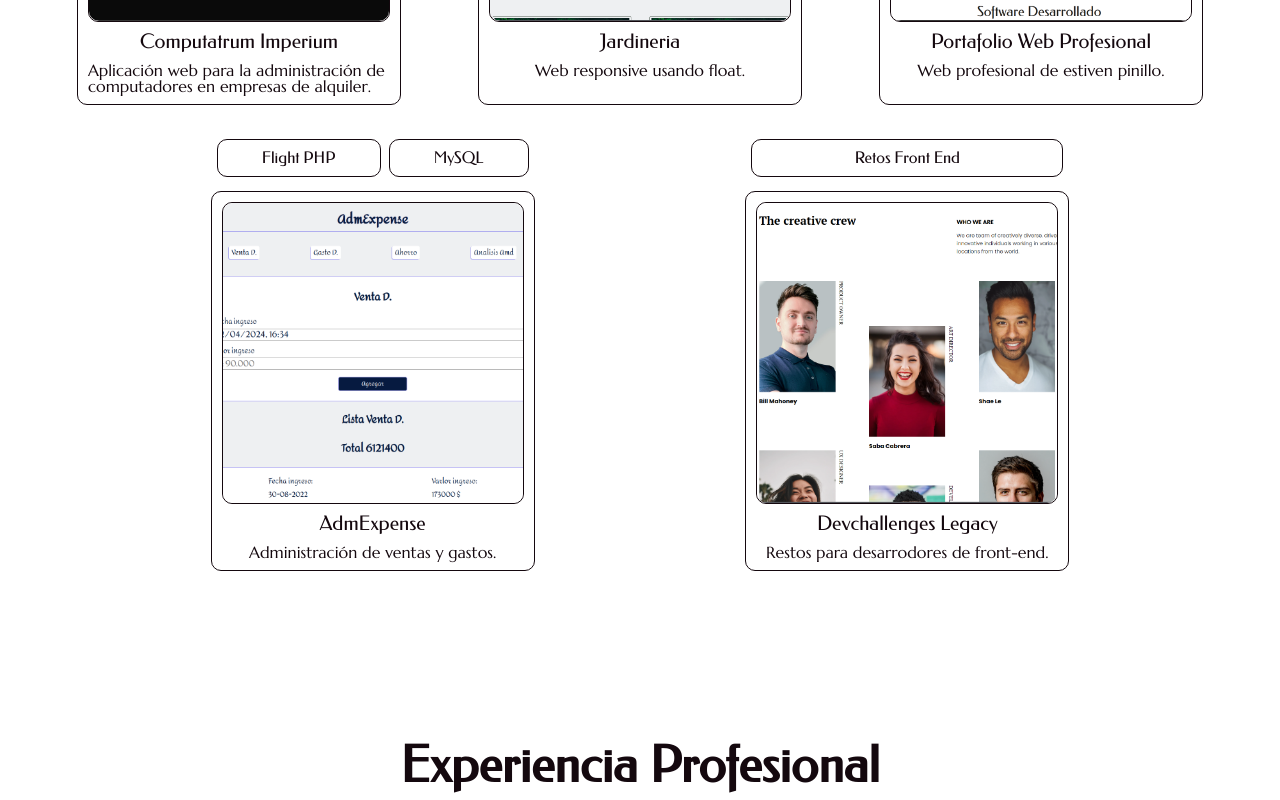
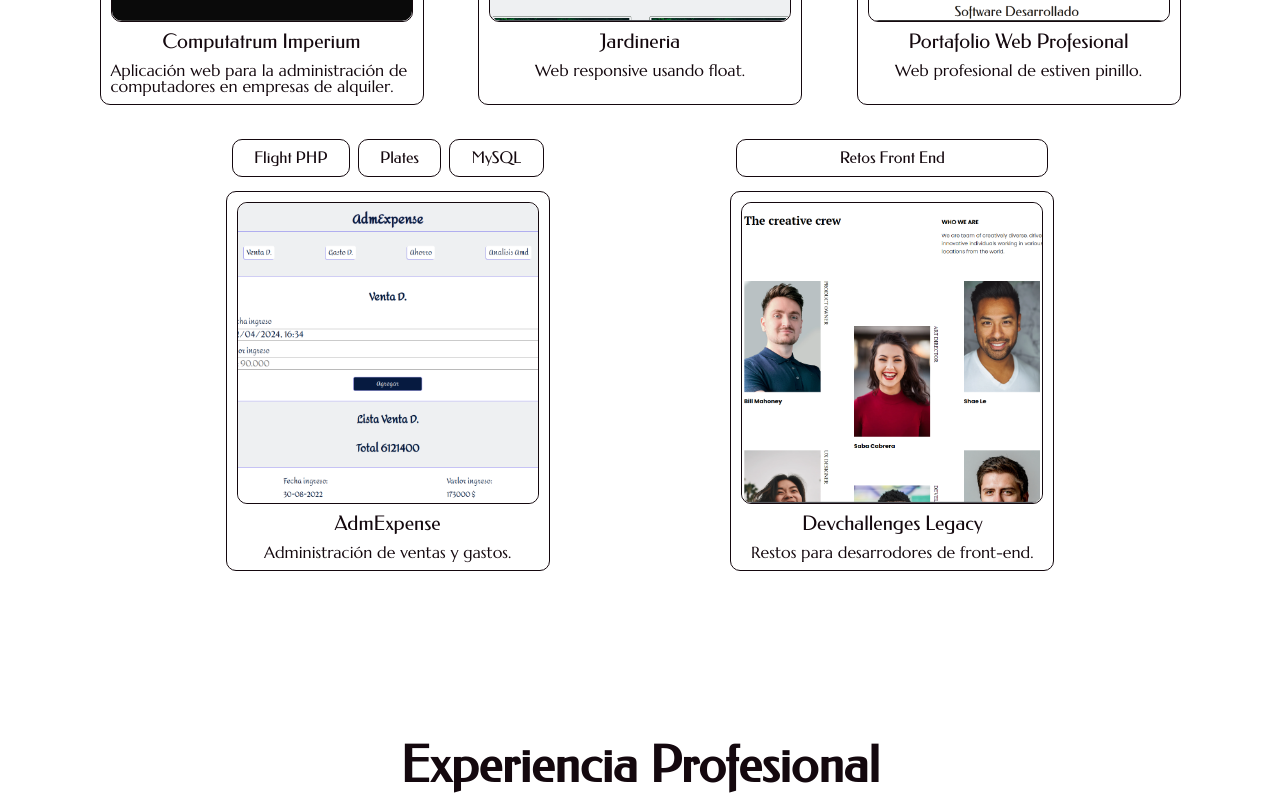
Before and after one commit to EstivenPinillo/estivenpinillo.dev, an Angular app: page / in a window 1280 px wide. Shown: the part 1080-1880 px from the top of the page. Built offline with nearby package versions, Linux system fonts and the light colour scheme.

Commit message:
feat: add resizing to grid-column

```diff
--- a/src/app/app.component.html
+++ b/src/app/app.component.html
@@ -3,3 +3,4 @@
 <!--<app-wave></app-wave>-->
 <app-software></app-software>
 <app-experience></app-experience>
+<app-skills></app-skills>
--- a/src/app/app.component.scss
+++ b/src/app/app.component.scss
@@ -26,9 +26,19 @@ $columns: 1fr 0.5rem auto 0.5rem 1fr ;
     }
 }
 
+@media screen and (min-width: 769px) and (max-width: 1024px) {
+
+    $columns: 1fr 1fr 650px 1fr 1fr ;
+
+    :host{
+        grid-template-columns: $columns;
+    }
+}
+
+
 @media screen and (min-width: 1200px){
 
-    $columns: 1fr 3rem 1100px 3rem 1fr ;
+    $columns: 1fr 1fr 1100px 1fr 1fr ;
 
     :host{
         grid-template-columns: $columns;
--- a/src/app/app.component.ts
+++ b/src/app/app.component.ts
@@ -1,7 +1,7 @@
 import { Component } from '@angular/core';
 import { PerfilComponent } from './features/perfil/perfil.component';
 //import { EstivenComponent } from './features/estiven/estiven.component';
-//import { SkillsComponent } from './features/skills/skills.component';
+import { SkillsComponent } from './features/skills/skills.component';
 import { NavbarComponent } from './features/navbar/navbar.component';
 //import { WaveComponent } from './features/wave/wave.component';
 import { SoftwareComponent } from './features/software/software.component';
@@ -9,7 +9,7 @@ import { ExperienceComponent } from "./features/experience/experience.component"
 
 @Component({
   selector: 'app-root',
-  imports: [NavbarComponent, PerfilComponent, SoftwareComponent, ExperienceComponent],
+  imports: [NavbarComponent, PerfilComponent, SoftwareComponent, ExperienceComponent, SkillsComponent],
   templateUrl: './app.component.html',
   styleUrl: './app.component.scss'
 })
--- a/src/app/features/project/project.component.html
+++ b/src/app/features/project/project.component.html
@@ -52,6 +52,7 @@
     <article class="project-art">
         <section class="framework-tools federo">
             <span>Flight PHP</span>
+            <span>Plates</span>
             <span>MySQL</span>
         </section>
         <section class="project">
--- a/src/app/features/software/software.component.scss
+++ b/src/app/features/software/software.component.scss
@@ -27,3 +27,12 @@
         margin-top: 7rem;
     }
 }
+
+
+@media screen and (min-width: 769px) {
+
+    :host {
+        grid-column: 2/5;
+    }
+
+}
```
Also changed, not shown: 1 other file (tests, documents, lock files or other folders).
